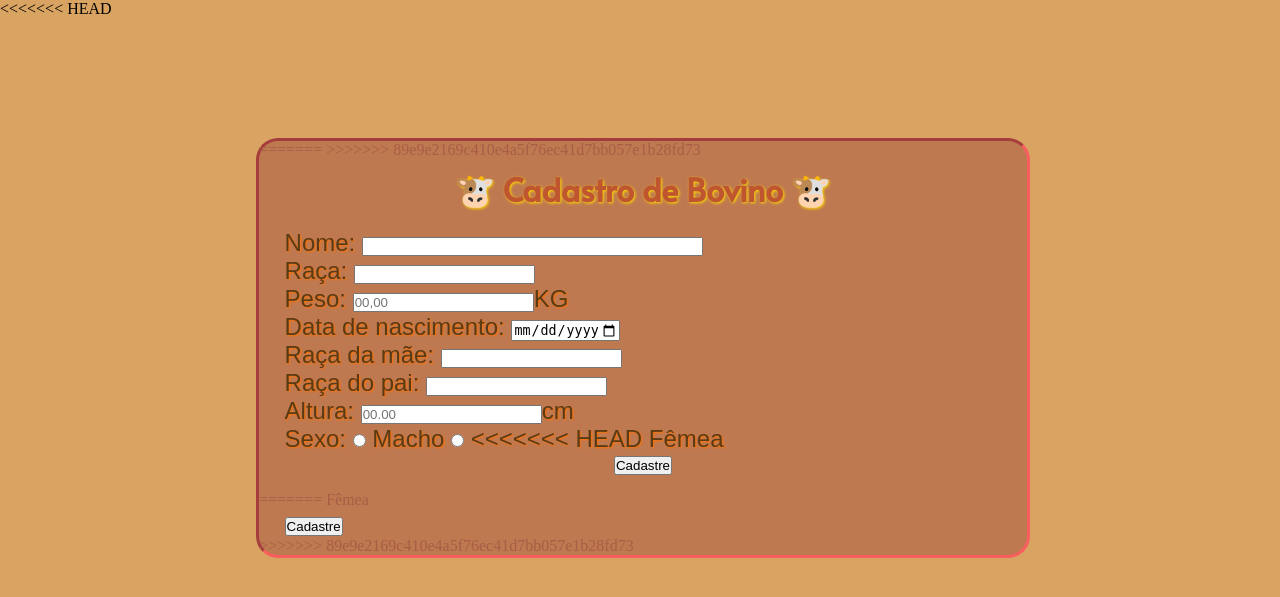
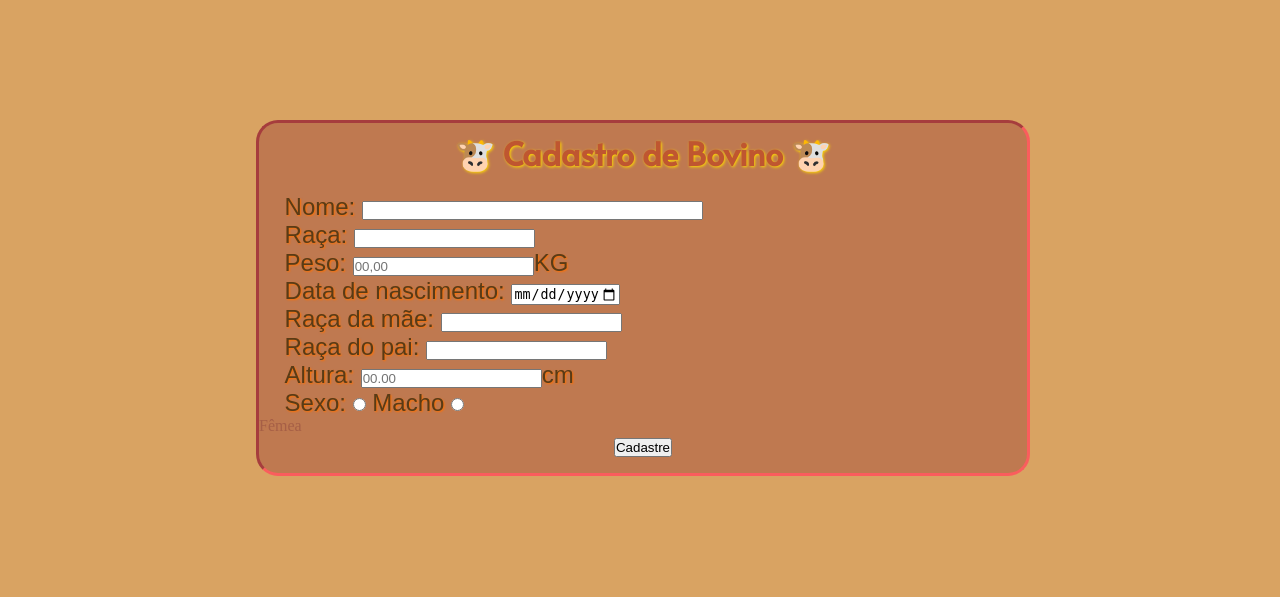
Before and after one commit to ggfrancagg/programador_01_2023, a PHP site: page /profGabriel/cadastrarVaca.php in a window 1280 px wide. Shown: the top 597 px of the page. Run offline with PHP 8.4, Linux system fonts and the light colour scheme; some web fonts are replaced.

Commit message:
atualização

```diff
--- a/cadastrarCavalo.php
+++ b/cadastrarCavalo.php
@@ -31,13 +31,13 @@
 				$codigo++;
 				$resposta=cadastrarCavalo($codigo,$Nome_cav,$Raca_cav,$Datanasc_cav,$Sexo_cav,$Peso,$Racapai_cav,$Altura_cav,$Racamae_cav);
 				if(!$resposta){
-					echo "<h2>Falha na tentativa de cadastro!</h2>";
+					echo "<h5>Falha na tentativa de cadastro!</h5>";
 				}else{
-					echo "<h2>Cadastrado com sucesso!</h2>";
+					echo "<h5>Cadastrado com sucesso!</h5>";
 				}
 
 			}else{
-				echo "<h2>Não há equino cadastrado!";
+				echo "<h5>Não há equino cadastrado!</h5>";
 
 			}
 
--- a/cadastrarVaca.php
+++ b/cadastrarVaca.php
@@ -2,11 +2,9 @@
 
 
 
-<<<<<<< HEAD
 <form action="cadastrarVaca.php" method="POST" enctype="multipart/form-data" id="cadastro">
-=======
-<form id="push" action="cadastrarVaca.php" method="POST" >
->>>>>>> 89e9e2169c410e4a5f76ec41d7bb057e1b28fd73
+
+
 
 	<h1>&#128046; Cadastro de Bovino &#128046;</h1>
 </br>
@@ -34,17 +32,14 @@
 
 <p>Sexo: <input type="radio" id="sexo-m" name="sexo" value="Masculino" required>
 	<label for="sexo-m"> Macho </label>
-	<input type="radio" id="sexo-f" name="sexo" value="Feminino">
-<<<<<<< HEAD
+	<input type="radio" id="sexo-f" name="sexo" value="Feminino"></p>
 	<label for="sexo-f"> Fêmea </label>
 </br>
-	<h3><input type="submit" name="enviar" value="Cadastre"></h3>
-=======
-	<label for="sexo-f">Fêmea</label>
-</p>
 
-	<p><input type="submit" onclick="mostra()" name="enviar" value="Cadastre"></p>
->>>>>>> 89e9e2169c410e4a5f76ec41d7bb057e1b28fd73
+
+
+	<h3><input type="submit" onclick="mostra()" name="enviar" value="Cadastre"></h3>
+
 </form>
 
 <?php
```
Also changed, not shown: aplicacaoVermifugo.php (+5 -10 lines), cadastrarVeterinario.php (+2 -9 lines).
